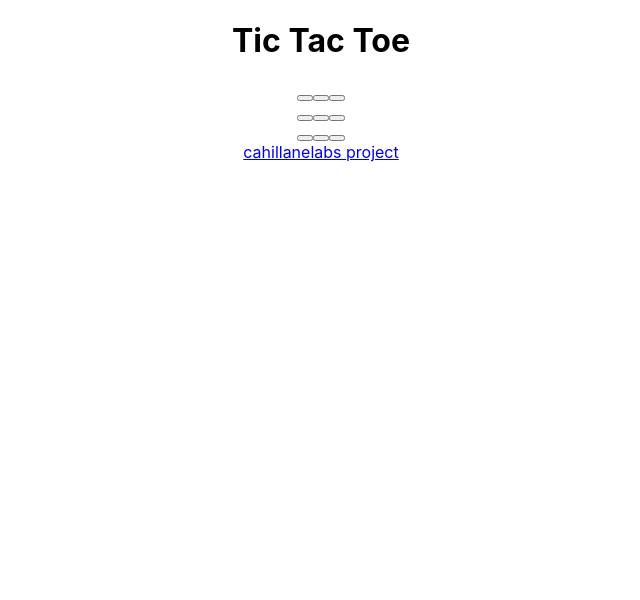
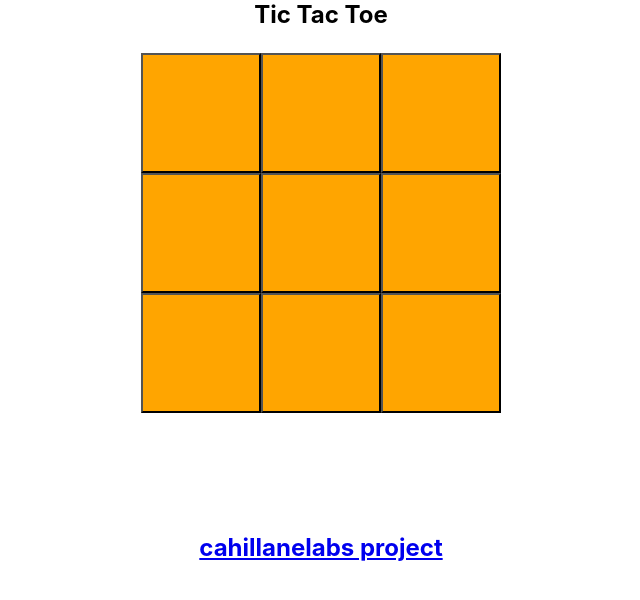
Before and after one commit to LinuxFan2718/tictactoe, a React (Create React App) app: page / in a window 1280 px wide. Shown: the top 600 px of the page, without its empty margins (319-959 px from the left). Built offline with nearby package versions, Linux system fonts and the light colour scheme; the HTML template or start-up script is replaced by a standard one.

Commit message:
style board

```diff
--- a/src/App.css
+++ b/src/App.css
@@ -1,18 +1,35 @@
-.App {
+.Board {
   text-align: center;
 }
 
-.App-header {
-  background-color: #282c34;
-  min-height: 100vh;
-  display: flex;
-  flex-direction: column;
-  align-items: center;
-  justify-content: center;
-  font-size: calc(10px + 2vmin);
-  color: white;
+.Footer {
+  font-size: 1.5em;
+  font-weight: bold;
+  text-align: center;
+  padding-top: 5em;
 }
 
-.App-link {
-  color: #61dafb;
+.Title {
+  font-size: 1.5em;
+  font-weight: bold;
+  text-align: center;
+  padding-bottom: 1em;
 }
+.Row {
+  display: flex;
+  flex-direction: row;
+  justify-content: center;
+}
+
+button {
+  background-color: orange;
+  min-height: 9em;
+  min-width: 9em;
+  max-height: 9em;
+  max-width: 9em;
+}
+
+.Cell {
+  font-size: 7em;
+  font-weight: bold;
+}
--- a/src/App.js
+++ b/src/App.js
@@ -4,9 +4,11 @@ import Board from './Board';
 function App() {
   return (
     <div className="App">
-      <h1>Tic Tac Toe</h1>
+      <div className='Title'>Tic Tac Toe</div>
       <Board />
-      <a href="https://cahillanelabs.com/">cahillanelabs project</a>
+      <div className='Footer'>
+        <a href="https://cahillanelabs.com/">cahillanelabs project</a>
+      </div>
     </div>
   );
 }
--- a/src/Board.js
+++ b/src/Board.js
@@ -21,15 +21,17 @@ function Board() {
   }
 
   return (
-    <div>
+    <div className="Board">
       {board.map((row, rowIndex) => (
-        <div key={rowIndex}>
+        <div className='Row' key={rowIndex}>
           {row.map((cell, colIndex) => (
             <button
               key={colIndex}
               onClick={() => handleCellClick(rowIndex, colIndex)}
             >
-              {cell || ' '}
+              <div className='Cell'>
+                {cell || ' '}
+              </div>
             </button>
           ))}
         </div>
```
